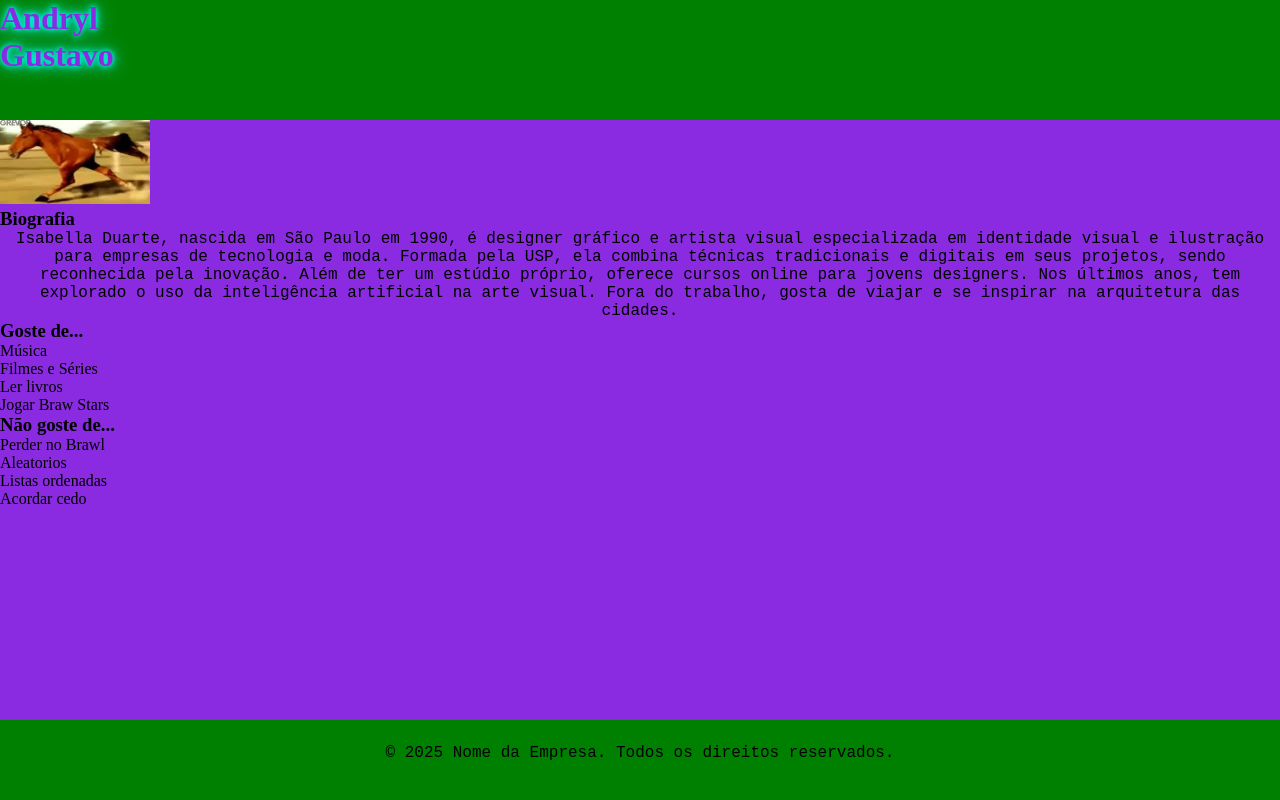
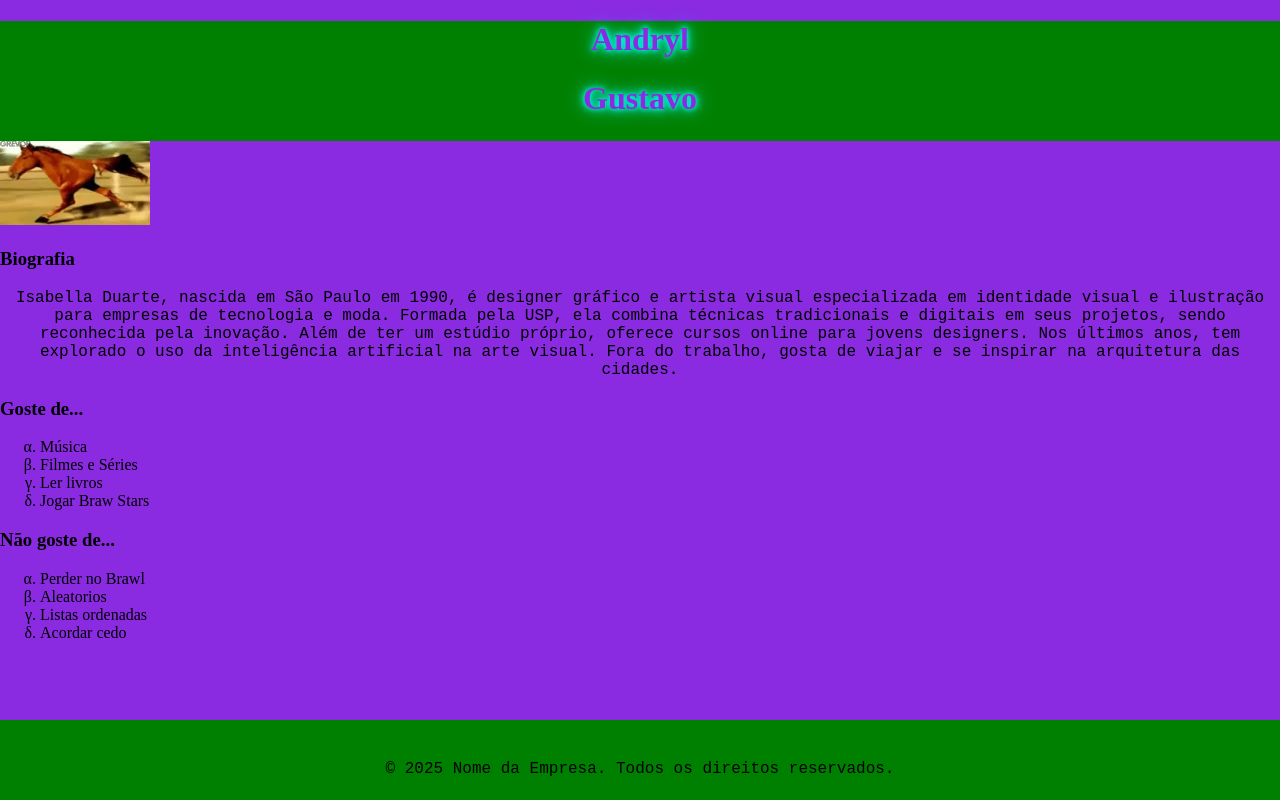
Before and after one commit to gus15blz/Gustavo-e-Andryl, a plain HTML site: page Gustavo e andryl/index.html in a window 1280 px wide. Drawn offline with Linux system fonts and the light colour scheme; a web font is replaced by a local one.

Commit message:
Update style.css

```diff
--- a/Gustavo e andryl/style.css
+++ b/Gustavo e andryl/style.css
@@ -1,15 +1,14 @@
 @import url('https://fonts.googleapis.com/css2?family=Playfair+Display:ital,wght@0,400..900;1,400..900&display=swap');
 
-*{
+body{
     margin: 0;
-    padding: 0;
-}
-
-body{
+    padding: 0%;
     background-color: blueviolet;
 }
 
 .cabecalho{
+    text-align: center;
+    bottom: 0%;
     width: 100%;
     height: 15vh;
     background-color:green ;
@@ -18,8 +17,6 @@ body{
                   0 0 10px cyan,
                   0 0 20px cyan;
 }
-
-
 
 .rodameupe{
     position: absolute;
@@ -35,3 +32,7 @@ p {
     bottom: -30%;
     font-family: 'Courier New', Courier, monospace;
 }
+
+ol{
+    list-style-type:lower-greek;
+}
```
